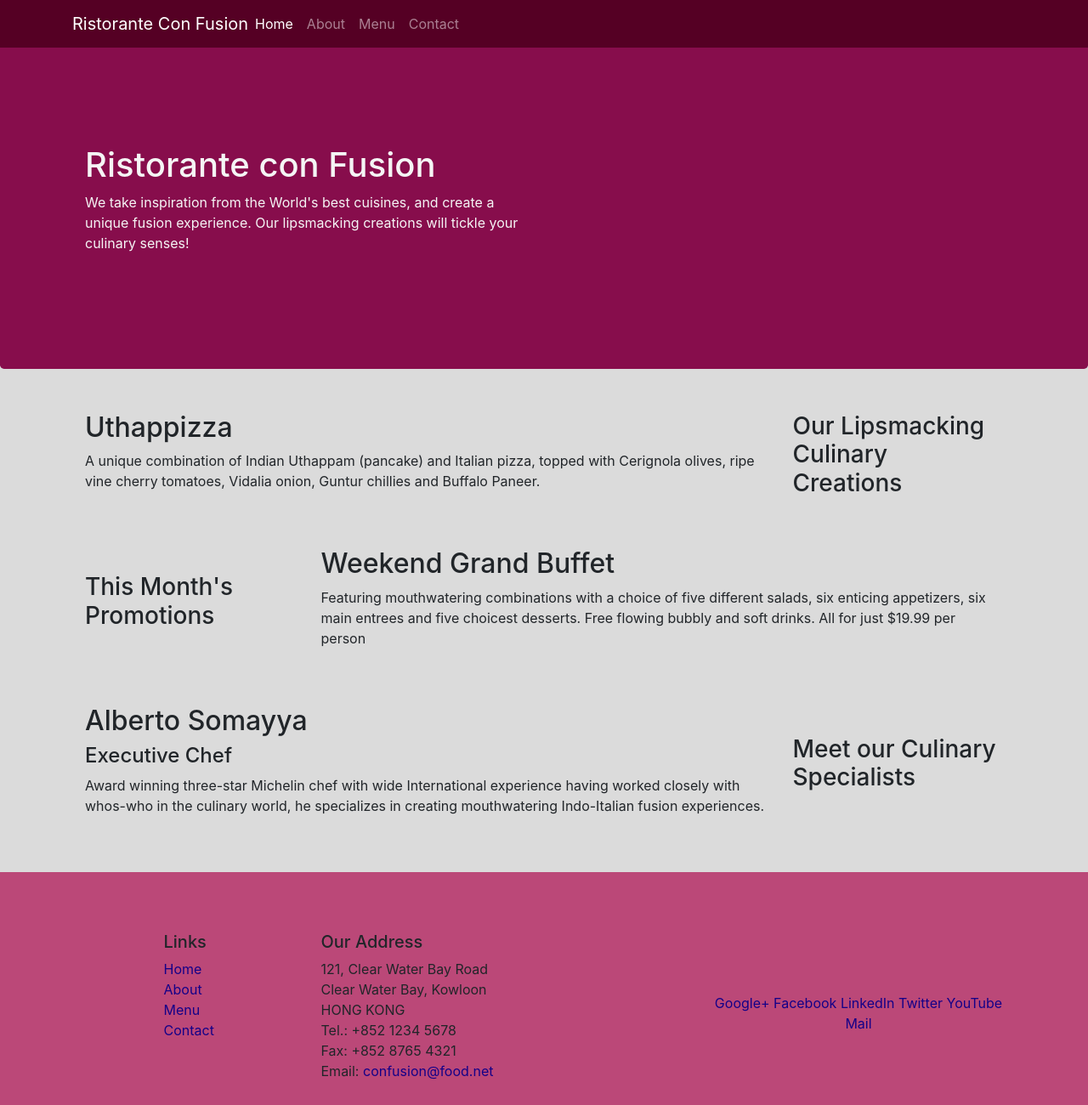
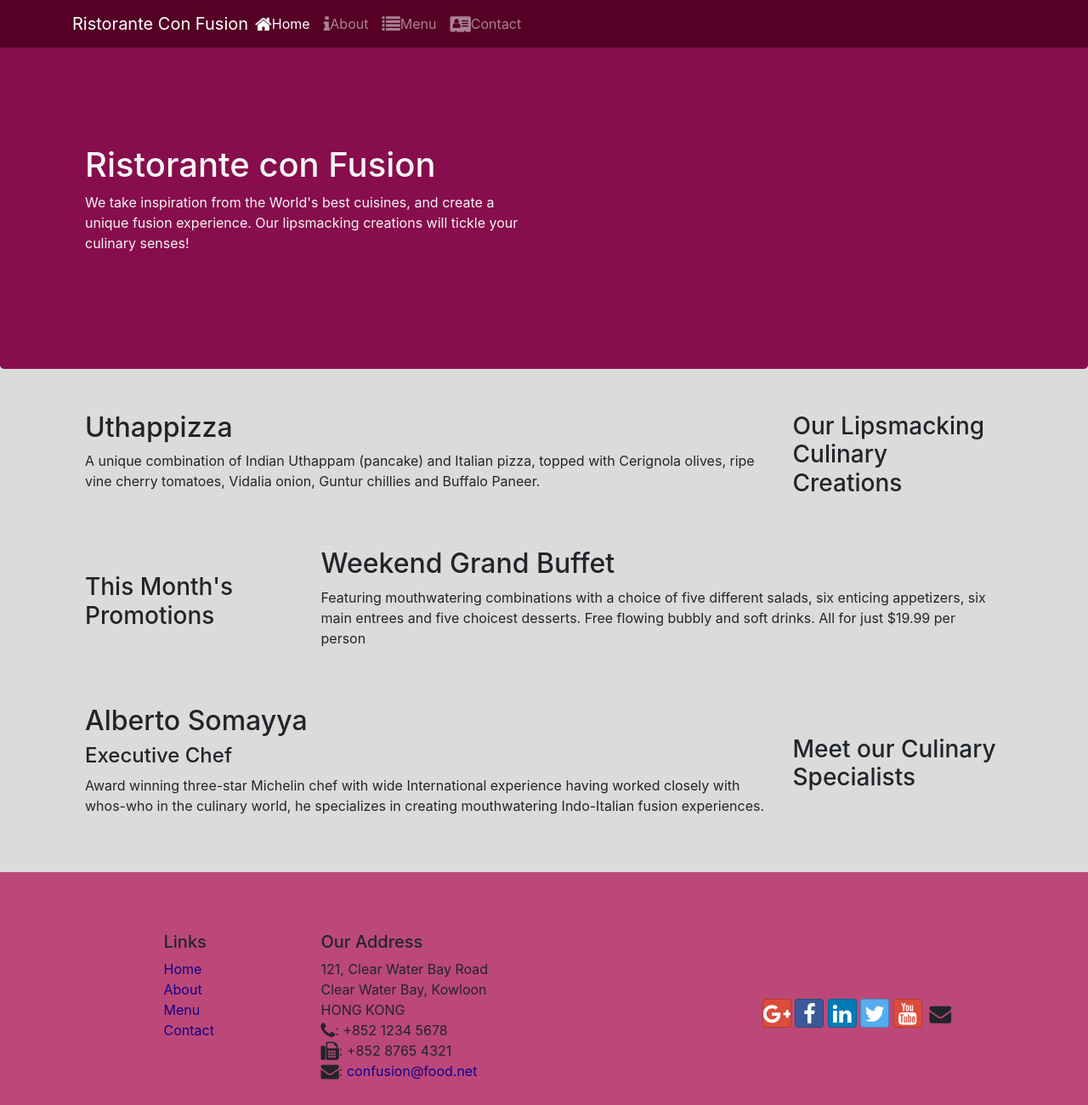
Before and after one commit to whoiandrew/bootstrap4, a website: page index.html in a window 1280 px wide. Shown: the top 1300 px of the page at 85% size. Drawn offline with nearby package versions, Linux system fonts and the light colour scheme.

Commit message:
icon fonts

```diff
--- a/index.html
+++ b/index.html
@@ -10,6 +10,8 @@
 
     <!-- Bootstrap CSS -->
     <link rel="stylesheet" href="https://stackpath.bootstrapcdn.com/bootstrap/4.4.1/css/bootstrap.min.css" integrity="sha384-Vkoo8x4CGsO3+Hhxv8T/Q5PaXtkKtu6ug5TOeNV6gBiFeWPGFN9MuhOf23Q9Ifjh" crossorigin="anonymous">
+    <link rel="stylesheet" href="node_modules/font-awesome/css/font-awesome.min.css">
+    <link rel="stylesheet" href="node_modules/bootstrap-social/bootstrap-social.css">
     <link rel = "stylesheet" href="css/aboutus.css">
     <title>Ristorante Con Fusion: About Us</title>
 
@@ -24,10 +26,10 @@
             <a class="navbar-brand mr-auto" href="#">Ristorante Con Fusion</a>
             <div class="collapse navbar-collapse" id="Navbar">
                 <ul class="navbar-nav mr-auto">
-                    <li class="nav-item active"><a class="nav-link" href="#">Home</a></li>
-                    <li class="nav-item"><a class="nav-link" href="aboutus.html">About</a></li>
-                    <li class="nav-item"><a class="nav-link" href="#">Menu</a></li>
-                    <li class="nav-item"><a class="nav-link" href="#">Contact</a></li>
+                    <li class="nav-item active"><a class="nav-link" href="#"><span class="fa fa-home fa-lg"></span>Home</a></li>
+                    <li class="nav-item"><a class="nav-link" href="aboutus.html"><span class="fa fa-info fa-lg"></span>About</a></li>
+                    <li class="nav-item"><a class="nav-link" href="#"><span class="fa fa-list fa-lg"></span>Menu</a></li>
+                    <li class="nav-item"><a class="nav-link" href="#"><span class="fa fa-address-card fa-lg"></span>Contact</a></li>
                 </ul>
             </div>
         <div>
@@ -98,19 +100,19 @@
 		              121, Clear Water Bay Road<br>
 		              Clear Water Bay, Kowloon<br>
 		              HONG KONG<br>
-		              Tel.: +852 1234 5678<br>
-		              Fax: +852 8765 4321<br>
-		              Email: <a href="mailto:confusion@food.net">confusion@food.net</a>
+		              <i class="fa fa-phone fa-lg"></i>: +852 1234 5678<br>
+		              <i class="fa fa-fax fa-lg"></i>: +852 8765 4321<br>
+		              <i class="fa fa-envelope fa-lg"></i>: <a href="mailto:confusion@food.net">confusion@food.net</a>
 		           </address>
                 </div>
                 <div class="col-12 col-sm-4 align-self-center">
                     <div class="text-center">
-                        <a href="http://google.com/+">Google+</a>
-                        <a href="http://www.facebook.com/profile.php?id=">Facebook</a>
-                        <a href="http://www.linkedin.com/in/">LinkedIn</a>
-                        <a href="http://twitter.com/">Twitter</a>
-                        <a href="http://youtube.com/">YouTube</a>
-                        <a href="mailto:">Mail</a>
+                        <a class="btn btn-social-icon btn-google" href="http://google.com/+" target="_blank"><i class ="fa fa-google-plus"></i></a>
+                        <a class="btn btn-social-icon btn-facebook" href="http://www.facebook.com/" target="_blank"><i class ="fa fa-facebook"></i></a>
+                        <a class="btn btn-social-icon btn-linkedin" href="http://www.linkedin.com/in/" target="_blank"><i class ="fa fa-linkedin"></i></a>
+                        <a class="btn btn-social-icon btn-twitter" href="http://twitter.com/" target="_blank"><i class ="fa fa-twitter"></i></a>
+                        <a class="btn btn-social-icon btn-google" href="http://youtube.com/" target="_blank"><i class ="fa fa-youtube"></i></a>
+                        <a class="btn btn-social-icon" href="mailto:" target="_blank"><i class ="fa fa-envelope fa-lg"></i></a>
                     </div>
                 </div>
            </div>
--- a/package.json
+++ b/package.json
@@ -15,6 +15,8 @@
   },
   "dependencies": {
     "bootstrap": "^4.0.0",
+    "bootstrap-social": "^5.1.1",
+    "font-awesome": "^4.7.0",
     "jquery": "^3.3.1",
     "popper.js": "^1.12.9"
   },
```
Also changed, not shown: aboutus.html (+2 -0 lines), 2 other files.
